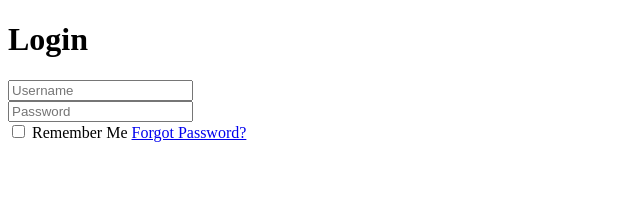
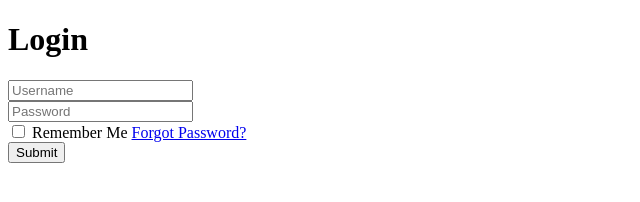
Before and after one commit to itsjaxami/Login_Screen, a plain HTML site: page index.html in a window 1280 px wide. Shown: the whole page, without its empty margins (0-640 px from the left). Drawn offline with Linux system fonts and the light colour scheme.

Commit message:
Added "Submit" button to form

```diff
--- a/index.html
+++ b/index.html
@@ -23,6 +23,10 @@
                 <label><input type="checkbox"> Remember Me</label>
                 <a href="#">Forgot Password?</a>
             </div>
+            <!--div for the Submit button-->
+            <div class="btn">
+                <button type="submit">Submit</button>
+            </div>
         </form>
     </div>
 </body>
```
